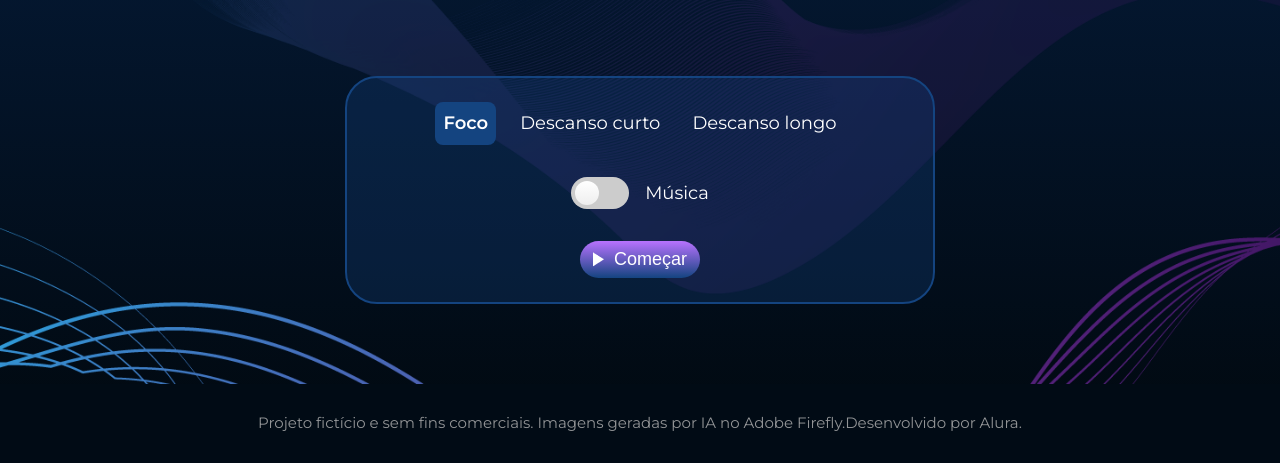
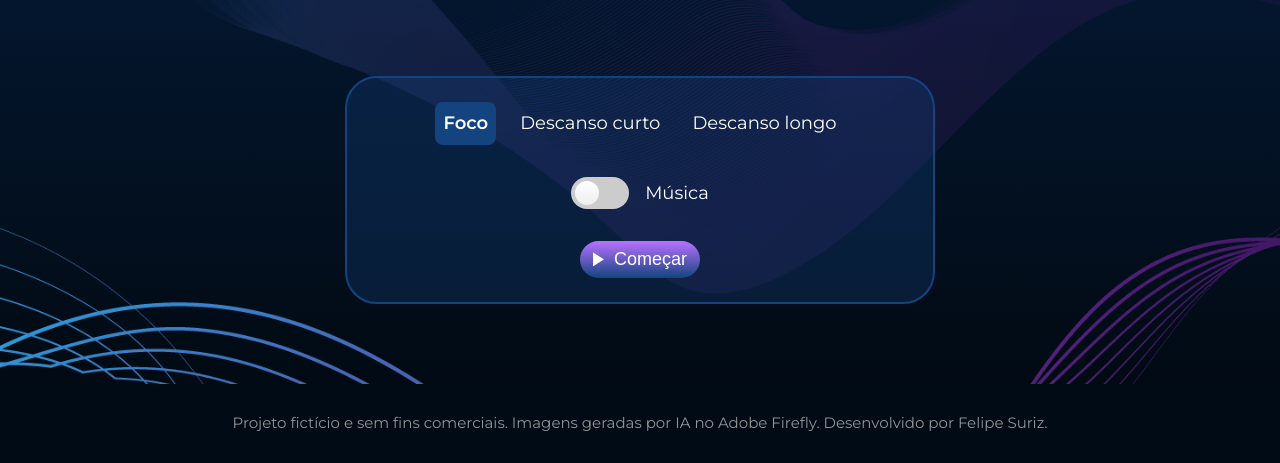
Before and after one commit to FelipeSuriz/fokus, a plain HTML site: page index.html in a window 1280 px wide. Shown: the part 548-1011 px from the top of the page. Drawn offline with nearby package versions, Linux system fonts and the light colour scheme; a web font is replaced by a local one.

Commit message:
Atualizando o footer

```diff
--- a/index.html
+++ b/index.html
@@ -72,7 +72,7 @@
 
         <footer class="app__footer">
             <p class="app__footer-text">
-                Projeto fictício e sem fins comerciais. Imagens geradas por IA no Adobe Firefly.Desenvolvido por Alura.
+                Projeto fictício e sem fins comerciais. Imagens geradas por IA no Adobe Firefly. Desenvolvido por Felipe Suriz.
             </p>
         </footer>
     </main>
```
